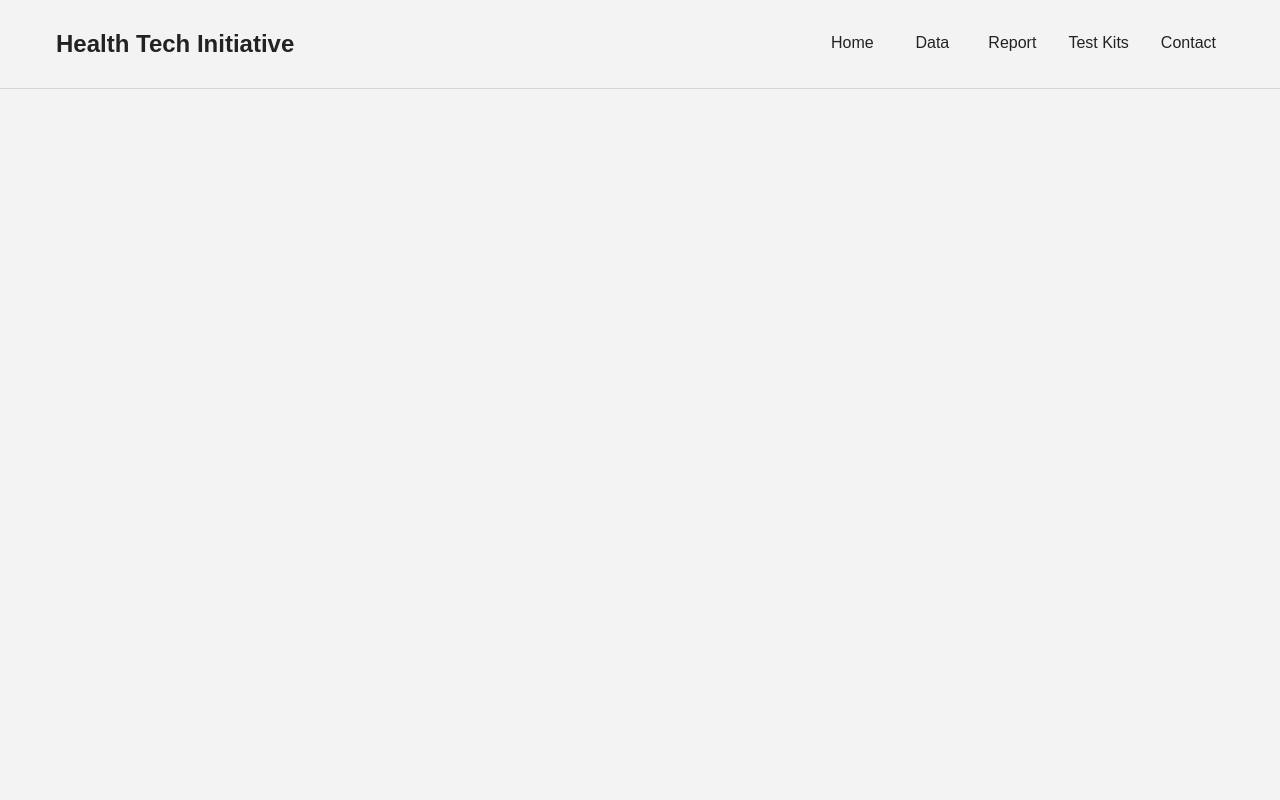
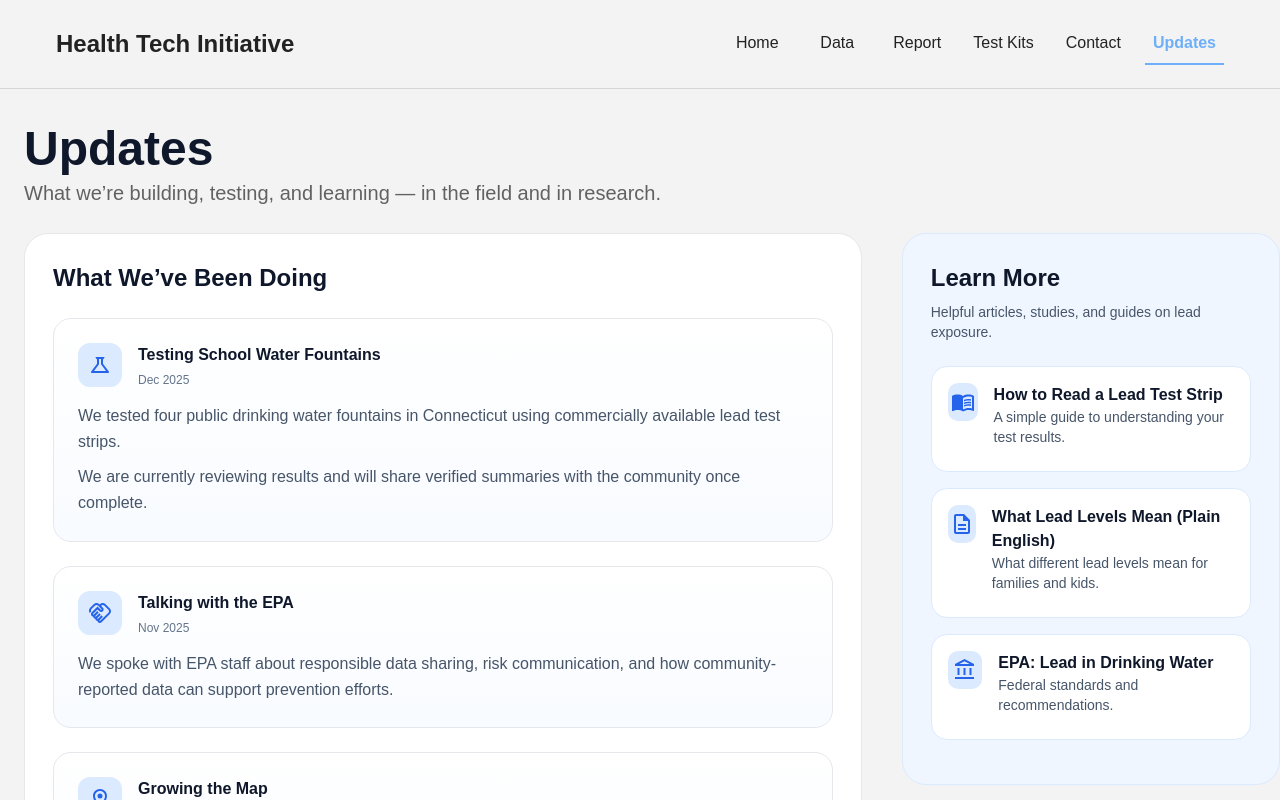
Before and after one commit to IggyLikesToCode/HealthTechInitiative2024-2025, a React (Create React App) app in the folder hti24-25/: page /updates in a window 1280 px wide. Shown: the top 800 px of the page. Built offline with nearby package versions, Linux system fonts and the light colour scheme; the HTML template or start-up script is replaced by a standard one.

Commit message:
adding an updates page!

```diff
--- a/hti24-25/src/App.js
+++ b/hti24-25/src/App.js
@@ -8,6 +8,7 @@ import Map from "./tabs/Map";
 import Resources from "./tabs/Resources";
 import TestKits from "./tabs/TestKits";
 import Contact from "./tabs/Contact";
+import Updates from "./tabs/Updates";
 
 import { ThemeProvider, CssBaseline } from "@mui/material";
 import Navbar from "./components/navbar.jsx";
@@ -26,7 +27,9 @@ function App() {
           <Route path="/resources" element={<Resources />} />
           <Route path="/testkits" element={<TestKits />} />
               <Route path="/contact" element={<Contact />} />
-          <Route></Route>
+              <Route path="/updates" element={<Updates />} />
+
+              <Route></Route>
         </Routes>
       </Router>
     </ThemeProvider>
--- a/hti24-25/src/components/navbar.jsx
+++ b/hti24-25/src/components/navbar.jsx
@@ -15,6 +15,7 @@ const navItems = [
     { label: "Report", path: "/report" },
     { label: "Test Kits", path: "/testkits" },
     { label: "Contact", path: "/contact" },
+    {label: "Updates", path: "/updates" },
 ];
 
 const Navbar = () => {
--- /dev/null
+++ b/hti24-25/src/tabs/Updates.jsx
@@ -0,0 +1,244 @@
+import React from "react";
+import {
+    Container,
+    Typography,
+    Card,
+    CardContent,
+    Box,
+} from "@mui/material";
+import {
+    ScienceOutlined,
+    HandshakeOutlined,
+    LocationOnOutlined,
+    MenuBookOutlined,
+    DescriptionOutlined,
+    AccountBalanceOutlined,
+} from "@mui/icons-material";
+
+/* =========================
+   DATA
+========================= */
+
+const updates = [
+    {
+        title: "Testing School Water Fountains",
+        date: "Dec 2025",
+        icon: <ScienceOutlined />,
+        content: [
+            "We tested four public drinking water fountains in Connecticut using commercially available lead test strips.",
+            "We are currently reviewing results and will share verified summaries with the community once complete.",
+        ],
+    },
+    {
+        title: "Talking with the EPA",
+        date: "Nov 2025",
+        icon: <HandshakeOutlined />,
+        content: [
+            "We spoke with EPA staff about responsible data sharing, risk communication, and how community-reported data can support prevention efforts.",
+        ],
+    },
+    {
+        title: "Growing the Map",
+        date: "Nov 2025",
+        icon: <LocationOnOutlined />,
+        content: [
+            "New community-submitted reports have been added in Connecticut, improving local visibility into potential exposure hotspots.",
+        ],
+    },
+];
+
+const learnMore = [
+    {
+        title: "How to Read a Lead Test Strip",
+        blurb: "A simple guide to understanding your test results.",
+        icon: <MenuBookOutlined />,
+    },
+    {
+        title: "What Lead Levels Mean (Plain English)",
+        blurb: "What different lead levels mean for families and kids.",
+        icon: <DescriptionOutlined />,
+    },
+    {
+        title: "EPA: Lead in Drinking Water",
+        blurb: "Federal standards and recommendations.",
+        icon: <AccountBalanceOutlined />,
+    },
+];
+
+/* =========================
+   COMPONENT
+========================= */
+
+export default function Updates() {
+    return (
+        <Container
+            maxWidth="xl"
+            sx={{
+                pt: { xs: 3, md: 4 },
+                pb: { xs: 6, md: 8 },
+            }}
+        >
+            {/* PAGE HEADER */}
+            <Box sx={{ mb: 3 }}>
+                <Typography variant="h3" fontWeight={700} sx={{ color: "#0f172a" }}>
+                    Updates
+                </Typography>
+                <Typography variant="h6" color="text.secondary">
+                    What we’re building, testing, and learning — in the field and in research.
+                </Typography>
+            </Box>
+
+            {/* TWO COLUMN LAYOUT */}
+            <Box
+                sx={{
+                    display: "grid",
+                    gridTemplateColumns: { xs: "1fr", md: "68% 32%" },
+                    gap: "40px",
+                    alignItems: "flex-start",
+                }}
+            >
+                {/* LEFT PANEL */}
+                <Box
+                    sx={{
+                        backgroundColor: "#ffffff",
+                        borderRadius: "24px",
+                        p: 3.5,
+                        border: "1px solid #e5e7eb",
+                    }}
+                >
+                    <Typography
+                        variant="h5"
+                        fontWeight={600}
+                        sx={{ mb: 3, color: "#0f172a" }}
+                    >
+                        What We’ve Been Doing
+                    </Typography>
+
+                    {updates.map((u, idx) => (
+                        <Card
+                            key={idx}
+                            elevation={0}
+                            sx={{
+                                mb: 3,
+                                borderRadius: "18px",
+                                border: "1px solid #e5e7eb",
+                                background:
+                                    "linear-gradient(180deg, #ffffff 0%, #f8fbff 100%)",
+                            }}
+                        >
+                            <CardContent sx={{ p: 3 }}>
+                                <Box sx={{ display: "flex", gap: 2, mb: 1.5 }}>
+                                    <Box
+                                        sx={{
+                                            width: 44,
+                                            height: 44,
+                                            borderRadius: "12px",
+                                            backgroundColor: "#dbeafe",
+                                            display: "flex",
+                                            alignItems: "center",
+                                            justifyContent: "center",
+                                        }}
+                                    >
+                                        {React.cloneElement(u.icon, {
+                                            sx: { color: "#2563eb" },
+                                        })}
+                                    </Box>
+
+                                    <Box>
+                                        <Typography fontWeight={600} sx={{ color: "#0f172a" }}>
+                                            {u.title}
+                                        </Typography>
+                                        <Typography variant="caption" sx={{ color: "#64748b" }}>
+                                            {u.date}
+                                        </Typography>
+                                    </Box>
+                                </Box>
+
+                                {u.content.map((p, i) => (
+                                    <Typography
+                                        key={i}
+                                        sx={{
+                                            color: "#475569",
+                                            lineHeight: 1.65,
+                                            mb: i !== u.content.length - 1 ? 1 : 0,
+                                        }}
+                                    >
+                                        {p}
+                                    </Typography>
+                                ))}
+                            </CardContent>
+                        </Card>
+                    ))}
+                </Box>
+
+                {/* RIGHT COLUMN WITH PROPER GUTTER */}
+                <Box
+                    sx={{
+                        pr: { md: 2 },   // ⬅ creates equal distance from screen edge
+                    }}
+                >
+                    <Box
+                        sx={{
+                            backgroundColor: "#eff6ff",
+                            borderRadius: "24px",
+                            p: 3.5,
+                            border: "1px solid #dbeafe",
+                        }}
+                    >
+                        <Typography
+                            variant="h5"
+                            fontWeight={600}
+                            sx={{ mb: 1, color: "#0f172a" }}
+                        >
+                            Learn More
+                        </Typography>
+
+                        <Typography variant="body2" sx={{ mb: 3, color: "#475569" }}>
+                            Helpful articles, studies, and guides on lead exposure.
+                        </Typography>
+
+                        {learnMore.map((r, i) => (
+                            <Card
+                                key={i}
+                                elevation={0}
+                                sx={{
+                                    mb: 2,
+                                    borderRadius: "16px",
+                                    border: "1px solid #dbeafe",
+                                    backgroundColor: "#ffffff",
+                                }}
+                            >
+                                <CardContent sx={{ display: "flex", gap: 2 }}>
+                                    <Box
+                                        sx={{
+                                            width: 38,
+                                            height: 38,
+                                            borderRadius: "10px",
+                                            backgroundColor: "#dbeafe",
+                                            display: "flex",
+                                            alignItems: "center",
+                                            justifyContent: "center",
+                                        }}
+                                    >
+                                        {React.cloneElement(r.icon, {
+                                            sx: { color: "#2563eb" },
+                                        })}
+                                    </Box>
+
+                                    <Box>
+                                        <Typography fontWeight={600} sx={{ color: "#0f172a" }}>
+                                            {r.title}
+                                        </Typography>
+                                        <Typography variant="body2" sx={{ color: "#475569" }}>
+                                            {r.blurb}
+                                        </Typography>
+                                    </Box>
+                                </CardContent>
+                            </Card>
+                        ))}
+                    </Box>
+                </Box>
+            </Box>
+        </Container>
+    );
+}
```
